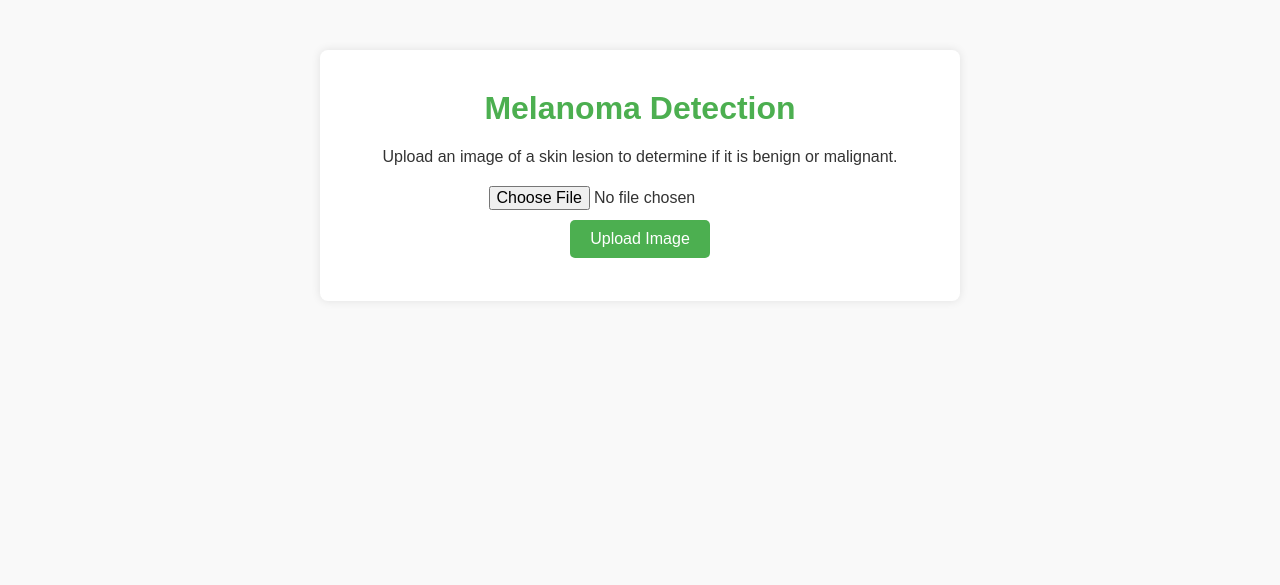
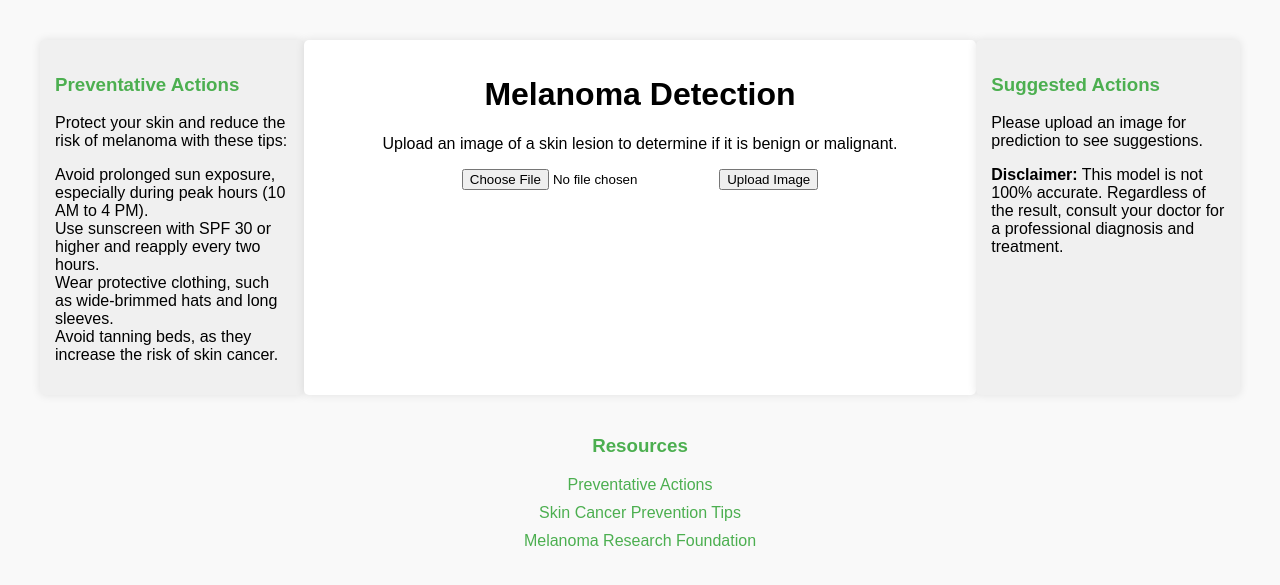
Before and after one commit to Nkortega21/ML-Melanoma-Detection-Model, a Flask app: page / in a window 1280 px wide. Shown: the top 585 px of the page. Run offline with Flask 3, Linux system fonts and the light colour scheme.

Commit message:
Add files via upload

```diff
--- a/app.py
+++ b/app.py
@@ -17,48 +17,36 @@ if not os.path.exists(UPLOAD_FOLDER):
 
 app.config['UPLOAD_FOLDER'] = UPLOAD_FOLDER
 
-# Home route to render the HTML page
 @app.route('/')
 def home():
     return render_template('index.html')
 
-# Prediction route
 @app.route('/predict', methods=['POST'])
 def predict():
-    # Check if a file was uploaded
     if 'file' not in request.files:
         return jsonify({'error': 'No file uploaded'}), 400
 
     file = request.files['file']
-
     if file.filename == '':
         return jsonify({'error': 'No file selected'}), 400
 
-    # Save the uploaded file
     filepath = os.path.join(app.config['UPLOAD_FOLDER'], file.filename)
     file.save(filepath)
 
     try:
-        # Preprocess the image
-        img = load_img(filepath, target_size=(224, 224))  # Resize to model's input size
-        img_array = img_to_array(img) / 255.0  # Normalize pixel values to [0, 1]
-        img_array = np.expand_dims(img_array, axis=0)  # Add batch dimension
+        img = load_img(filepath, target_size=(224, 224))
+        img_array = img_to_array(img) / 255.0
+        img_array = np.expand_dims(img_array, axis=0)
 
-        # Make prediction
         prediction = model.predict(img_array)
-        probability = float(prediction[0][0])  # Extract probability value
-
-        # Determine benign or malignant
+        probability = float(prediction[0][0])
         label = "Malignant" if probability > 0.5 else "Benign"
 
-        # Return prediction result and confidence percentage
         return jsonify({
             'result': label,
             'confidence': f"{probability * 100:.2f}"
         })
-
     except Exception as e:
-        # Handle exceptions gracefully
         return jsonify({'error': f"Error processing the image: {str(e)}"}), 500
 
 if __name__ == '__main__':
--- a/static/css/styles.css
+++ b/static/css/styles.css
@@ -1,60 +1,53 @@
-/* General Styling */
+/* General Layout */
 body {
     font-family: 'Arial', sans-serif;
+    background-color: #f9f9f9;
     margin: 0;
     padding: 0;
-    background-color: #f9f9f9;
-    color: #333;
+}
+
+/* Container Layout */
+.container {
+    display: flex;
+    flex-wrap: nowrap;
+    justify-content: space-between;
+    max-width: 1200px;
+    margin: 20px auto;
+    padding: 20px;
+}
+
+/* Left and Right Sidebars */
+.sidebar-left, .sidebar-right {
+    width: 20%;
+    padding: 15px;
+    background: #f0f0f0;
+    border-radius: 5px;
+    box-shadow: 0px 0px 10px rgba(0, 0, 0, 0.1);
+}
+
+.sidebar-left h3, .sidebar-right h3 {
+    color: #4CAF50;
+}
+
+.sidebar-left ul, .sidebar-right ul {
+    list-style-type: none;
+    padding: 0;
+}
+
+/* Main Content */
+.main-content {
+    width: 55%;
+    padding: 15px;
+    background: #fff;
+    border-radius: 5px;
+    box-shadow: 0px 0px 10px rgba(0, 0, 0, 0.1);
     text-align: center;
 }
 
-h1, h2, h3 {
-    color: #4CAF50;
-}
-
-h1 {
-    margin-top: 20px;
-}
-
-/* Center Content */
-.container {
-    max-width: 600px;
-    margin: 50px auto;
-    padding: 20px;
-    background: #fff;
-    box-shadow: 0px 0px 10px rgba(0, 0, 0, 0.1);
-    border-radius: 8px;
-}
-
-/* File Upload Styling */
-form {
+/* Image Preview */
+#imageContainer {
     margin: 20px 0;
-}
-
-input[type="file"] {
-    display: block;
-    margin: 10px auto;
-    font-size: 16px;
-}
-
-button {
-    padding: 10px 20px;
-    font-size: 16px;
-    background-color: #4CAF50;
-    color: white;
-    border: none;
-    border-radius: 5px;
-    cursor: pointer;
-}
-
-button:hover {
-    background-color: #45a049;
-}
-
-/* Uploaded Image Display */
-#imageContainer {
-    display: none;
-    margin: 20px 0;
+    display: none; /* Hide until an image is uploaded */
 }
 
 #uploadedImage {
@@ -62,14 +55,33 @@ button:hover {
     height: auto;
     border: 2px solid #ddd;
     border-radius: 5px;
+    margin-top: 15px;
 }
 
-/* Result Display */
-.result {
+/* Resources Section */
+.resources {
     margin-top: 20px;
-    font-size: 18px;
+    text-align: center;
 }
 
-.error {
-    color: red;
+.resources h3 {
+    color: #4CAF50;
 }
+
+.resources ul {
+    list-style-type: none;
+    padding: 0;
+}
+
+.resources li {
+    margin: 10px 0;
+}
+
+.resources a {
+    color: #4CAF50;
+    text-decoration: none;
+}
+
+.resources a:hover {
+    text-decoration: underline;
+}
--- a/templates/index.html
+++ b/templates/index.html
@@ -9,56 +9,120 @@
 </head>
 <body>
     <div class="container">
+        <!-- Left Sidebar -->
+        <div class="sidebar-left">
+            <h3>Preventative Actions</h3>
+            <p>Protect your skin and reduce the risk of melanoma with these tips:</p>
+            <ul>
+                <li>Avoid prolonged sun exposure, especially during peak hours (10 AM to 4 PM).</li>
+                <li>Use sunscreen with SPF 30 or higher and reapply every two hours.</li>
+                <li>Wear protective clothing, such as wide-brimmed hats and long sleeves.</li>
+                <li>Avoid tanning beds, as they increase the risk of skin cancer.</li>
+            </ul>
+        </div>
+
+        <!-- Main Content -->
+        <div class="main-content">
             <h1>Melanoma Detection</h1>
             <p>Upload an image of a skin lesion to determine if it is benign or malignant.</p>
-
-        <!-- Form to upload an image -->
+            <!-- Image Upload Form -->
             <form id="uploadForm" enctype="multipart/form-data" method="POST">
                 <input type="file" name="file" id="file" accept="image/*">
                 <button type="submit">Upload Image</button>
             </form>
-
-        <!-- Area to display the uploaded image -->
             <div id="imageContainer">
                 <h2>Uploaded Image:</h2>
                 <img id="uploadedImage" src="" alt="Uploaded Image">
             </div>
-
-        <!-- Display prediction result -->
             <div class="result">
                 <h2 id="predictionResult"></h2>
                 <h3 id="confidence"></h3>
             </div>
         </div>
 
+        <!-- Right Sidebar -->
+        <div class="sidebar-right">
+            <h3>Suggested Actions</h3>
+            <div id="suggestedActions">
+                <p>Please upload an image for prediction to see suggestions.</p>
+            </div>
+            <p class="disclaimer">
+                <strong>Disclaimer:</strong> This model is not 100% accurate. Regardless of the result, consult your doctor for a professional diagnosis and treatment.
+            </p>
+        </div>
+    </div>
+
+    <!-- Resources Section -->
+    <div class="resources">
+        <h3>Resources</h3>
+        <ul>
+            <li><a href="https://www.cancer.org/healthy/be-safe-in-sun.html" target="_blank">Preventative Actions</a></li>
+            <li><a href="https://www.skincancer.org/prevention/" target="_blank">Skin Cancer Prevention Tips</a></li>
+            <li><a href="https://www.melanoma.org/" target="_blank">Melanoma Research Foundation</a></li>
+        </ul>
+    </div>
+
     <script>
-        // JavaScript for handling form submission
         const form = document.getElementById('uploadForm');
         const imageContainer = document.getElementById('imageContainer');
         const uploadedImage = document.getElementById('uploadedImage');
         const predictionResult = document.getElementById('predictionResult');
         const confidence = document.getElementById('confidence');
+        const suggestedActions = document.getElementById('suggestedActions');
 
-        form.addEventListener('submit', function(event) {
+        form.addEventListener('submit', function (event) {
             event.preventDefault();
 
             const formData = new FormData(form);
+            const fileInput = document.getElementById('file');
+            const file = fileInput.files[0];
+
+            if (file) {
+                // Display the uploaded image preview
+                const reader = new FileReader();
+                reader.onload = function (e) {
+                    uploadedImage.src = e.target.result;
+                    imageContainer.style.display = 'block'; // Ensure the image container is visible
+                };
+                reader.readAsDataURL(file);
+            }
+
+            // Send the image to the backend for prediction
             fetch('/predict', {
                 method: 'POST',
-                body: formData
+                body: formData,
             })
-            .then(response => response.json())
-            .then(data => {
+                .then((response) => response.json())
+                .then((data) => {
                     if (data.result) {
-                    uploadedImage.src = URL.createObjectURL(formData.get('file'));
-                    imageContainer.style.display = 'block';
                         predictionResult.innerHTML = `Prediction: <strong>${data.result}</strong>`;
                         confidence.innerHTML = `Confidence: <strong>${data.confidence}%</strong>`;
+
+                        // Update suggested actions based on prediction
+                        if (data.result === 'Malignant') {
+                            suggestedActions.innerHTML = `
+                                <p><strong>Actions:</strong></p>
+                                <ul>
+                                    <li>Consult a dermatologist immediately.</li>
+                                    <li>Avoid sun exposure and use sunscreen daily.</li>
+                                    <li>Prepare for diagnostic tests such as a biopsy.</li>
+                                </ul>
+                            `;
+                        } else {
+                            suggestedActions.innerHTML = `
+                                <p><strong>Actions:</strong></p>
+                                <ul>
+                                    <li>Monitor the lesion for changes in size, color, or shape.</li>
+                                    <li>Schedule regular skin checks with a dermatologist.</li>
+                                    <li>Use sunscreen to protect your skin.</li>
+                                </ul>
+                            `;
+                        }
                     } else {
                         predictionResult.innerHTML = `<span class="error">Error: ${data.error}</span>`;
                     }
                 })
-            .catch(error => {
+                .catch((error) => {
                     predictionResult.innerHTML = `<span class="error">Error: ${error.message}</span>`;
                 });
         });
```
Lines whose indentation alone changed are shown as unchanged.
